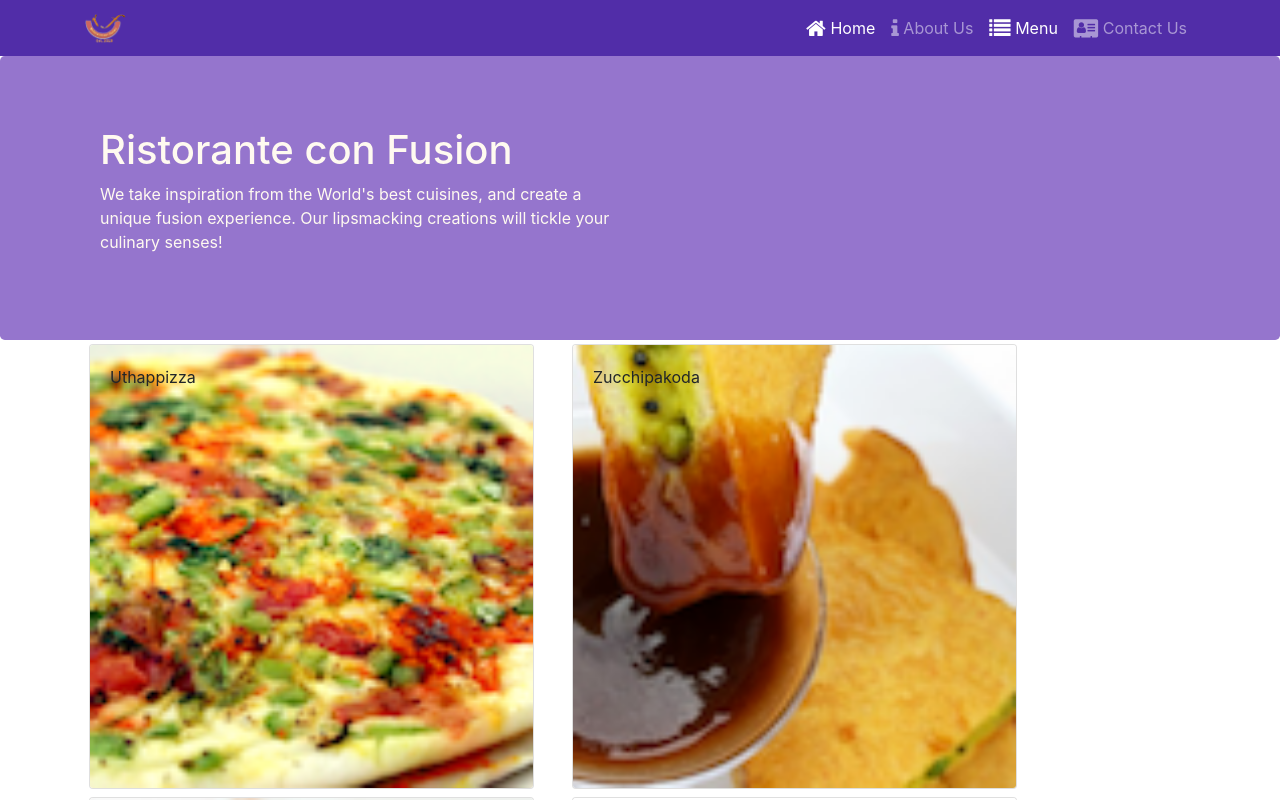
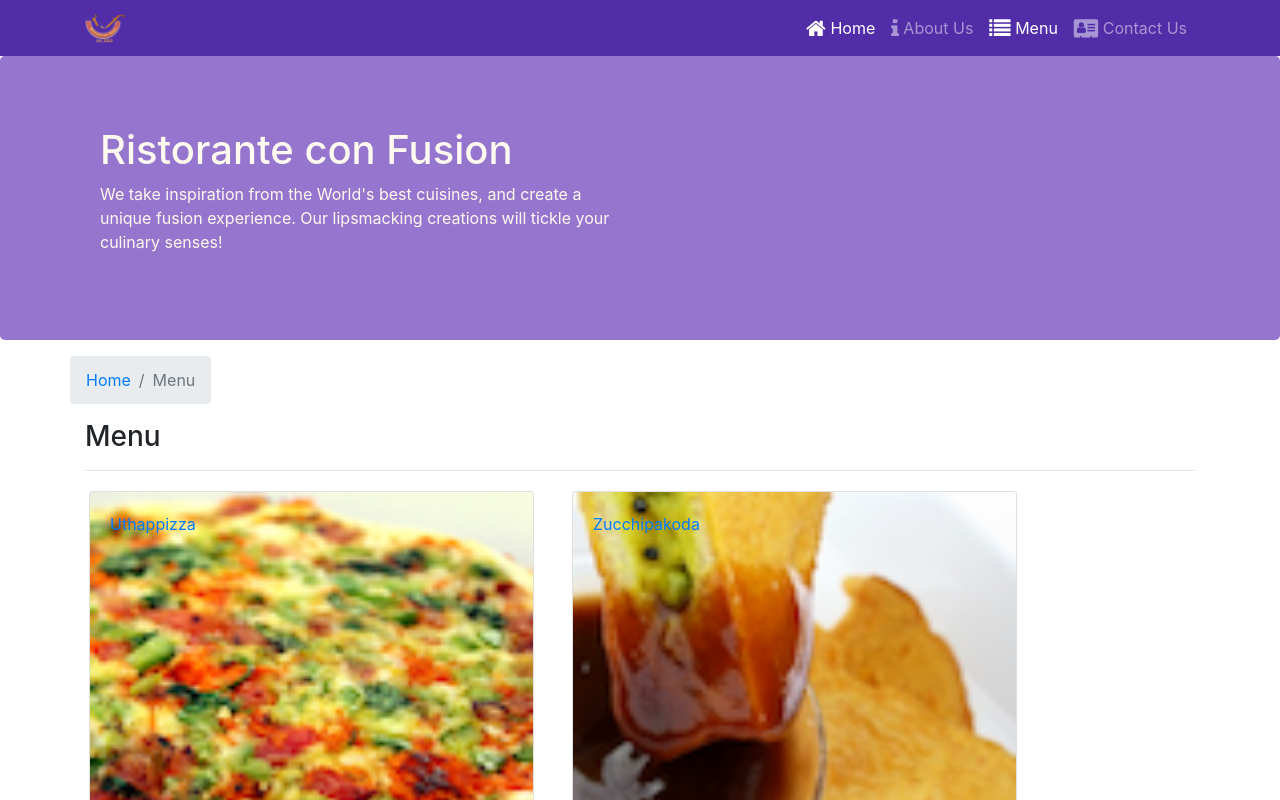
Before and after one commit to AbdulrahmanKazkaz/coursera-react-tutorial, a React (Create React App) app: page /menu in a window 1280 px wide. Shown: the top 800 px of the page. Built offline with nearby package versions, Linux system fonts and the light colour scheme.

Commit message:
add breadcrumb

```diff
--- /dev/null
+++ b/src/components/BreadCrumb.jsx
@@ -0,0 +1,19 @@
+import { Link } from "react-router-dom";
+import { Breadcrumb as BootstrapBreadCrumb, BreadcrumbItem } from "reactstrap";
+
+export const BreadCrumb = ({ name }) => {
+  return (
+    <div className="row">
+      <BootstrapBreadCrumb className="mt-3">
+        <BreadcrumbItem>
+          <Link to="/">Home</Link>
+        </BreadcrumbItem>
+        <BreadcrumbItem active>{name}</BreadcrumbItem>
+      </BootstrapBreadCrumb>
+      <div className="col-12">
+        <h3>{name}</h3>
+        <hr />
+      </div>
+    </div>
+  );
+};
--- a/src/components/menu/Dish.jsx
+++ b/src/components/menu/Dish.jsx
@@ -1,12 +1,16 @@
+import { Link } from "react-router-dom";
+
 import { Card, CardImg, CardImgOverlay, CardTitle } from "reactstrap";
 
-export const Dish = ({ dish, onClick }) => {
+export const Dish = ({ dish }) => {
   return (
-    <Card onClick={() => onClick()}>
-      <CardImg width="100%" src={dish.image} alt={dish.name} />
-      <CardImgOverlay>
-        <CardTitle>{dish.name}</CardTitle>
-      </CardImgOverlay>
-    </Card>
+    <Link to={`/menu/${dish.id}`}>
+      <Card>
+        <CardImg width="100%" src={dish.image} alt={dish.name} />
+        <CardImgOverlay>
+          <CardTitle>{dish.name}</CardTitle>
+        </CardImgOverlay>
+      </Card>
+    </Link>
   );
 };
--- a/src/pages/About.jsx
+++ b/src/pages/About.jsx
@@ -1,7 +1,9 @@
+import { BreadCrumb } from "../components/BreadCrumb";
+
 export const About = () => {
   return (
     <div className="container">
-      <h4>About Us</h4>
+      <BreadCrumb name="About Us" />
     </div>
   );
 };
--- a/src/pages/Contact.jsx
+++ b/src/pages/Contact.jsx
@@ -1,6 +1,9 @@
+import { BreadCrumb } from "../components/BreadCrumb";
+
 export const Contact = () => {
   return (
     <div className="container">
+      <BreadCrumb name="Contact Us" />
       <div className="row row-content">
         <div className="col-12">
           <h3>Location Information</h3>
--- a/src/pages/Menu.jsx
+++ b/src/pages/Menu.jsx
@@ -6,6 +6,7 @@ import { COMMENTS } from "../shared/comments";
 import { Dish } from "../components/menu/Dish";
 import { DishDetails } from "../components/menu/DishDetails";
 import { DishComment } from "../components/menu/DishComment";
+import { BreadCrumb } from "../components/BreadCrumb";
 
 export const Menu = () => {
   // Define State
@@ -21,6 +22,7 @@ export const Menu = () => {
 
   return (
     <div className="container">
+      <BreadCrumb name="Menu" />
       <div className="row">
         {dishes &&
           dishes.map((dish) => (
```
